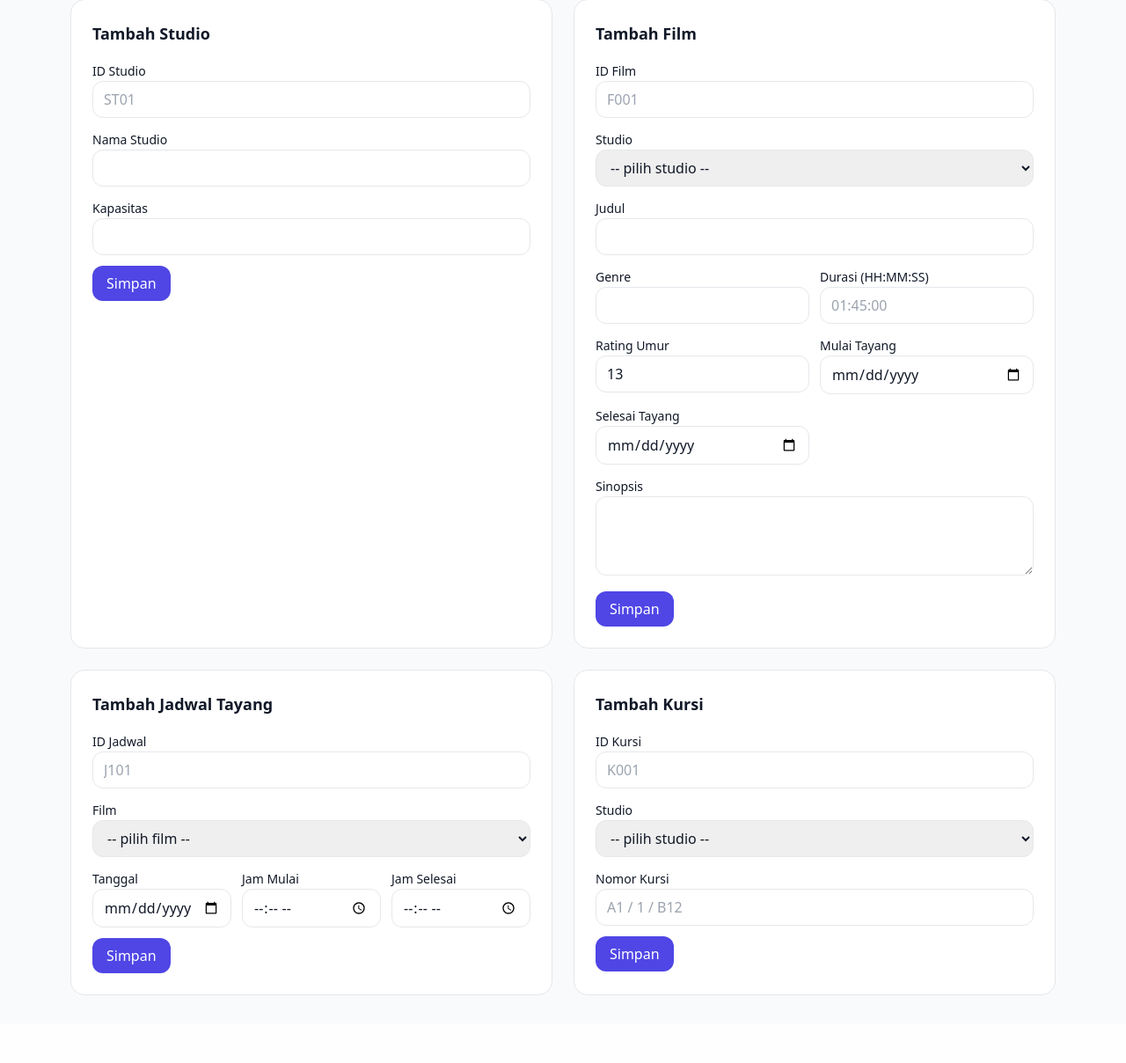
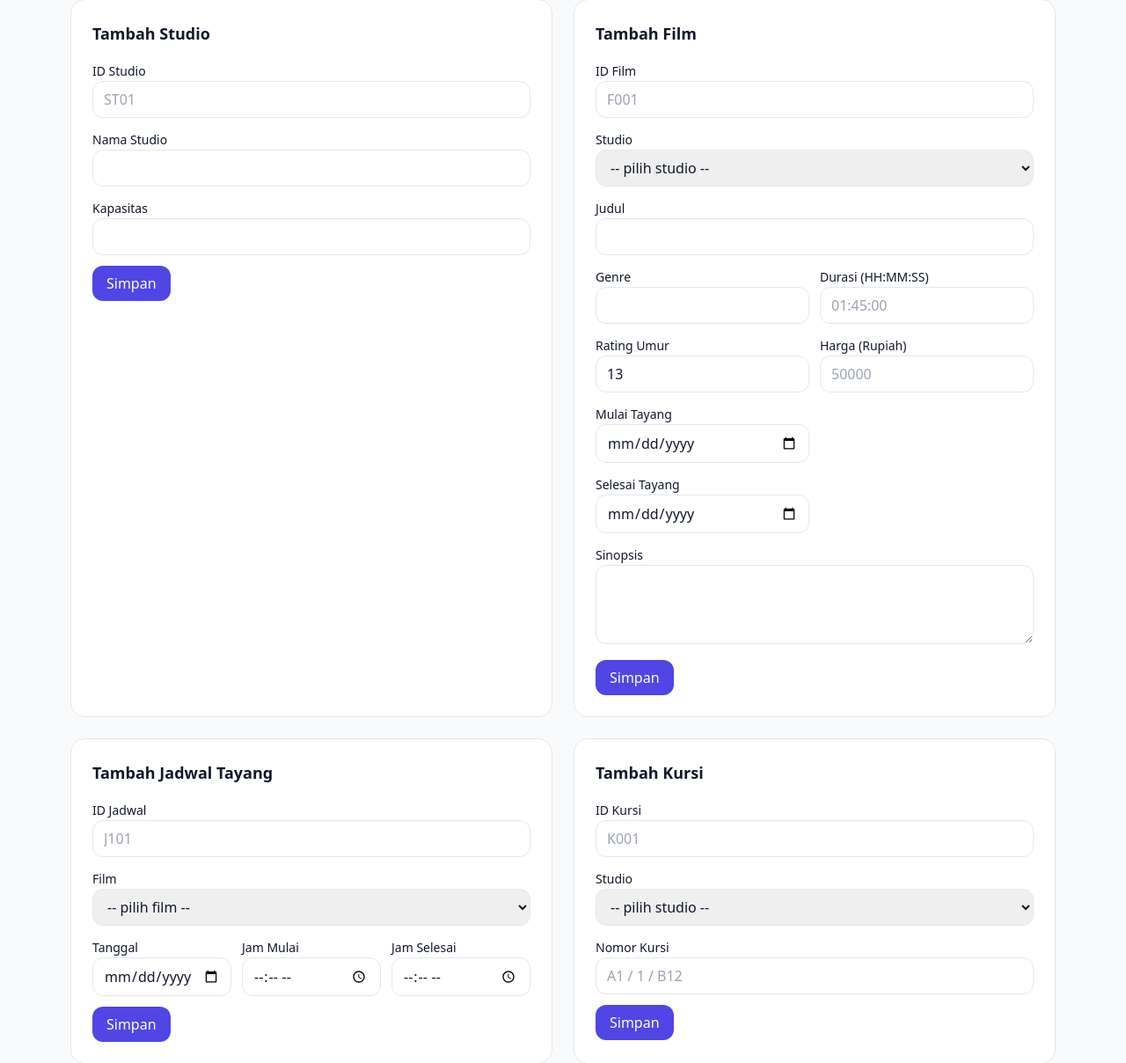
Before and after one commit to KokoGunung/database_bioskop, a PHP site: page /admin.php in a window 1280 px wide. Shown: the part 146-1354 px from the top of the page at 88% size. Before the commit the page ends 1277 px from the top, so only its background shows below. Run offline with PHP 8.4, Linux system fonts and the light colour scheme; the visitor is signed in with stand-in values (Sample User, id 1); data comes from the database, SQL or seed files in the repository; some libraries are stand-ins or nearby versions.

Commit message:
add harga column

```diff
--- a/admin.php
+++ b/admin.php
@@ -31,14 +31,15 @@ if ($_SERVER['REQUEST_METHOD']==='POST') {
     $ge  = trim($_POST['genre'] ?? '');
     $du  = trim($_POST['durasi'] ?? '');   // HH:MM:SS
     $rt  = (int)($_POST['rating'] ?? 13);
+    $hg = (int)($_POST['harga'] ?? 0);
     $si  = trim($_POST['sinopsis'] ?? '');
     $mt  = trim($_POST['mulai_tayang'] ?? '');   // YYYY-MM-DD
     $stg = trim($_POST['selesai_tayang'] ?? ''); // YYYY-MM-DD
-    if ($idf===''||$ids===''||$jd===''||$du===''||$mt===''||$stg==='') { $err='Lengkapi field wajib film.'; }
+    if ($idf===''||$ids===''||$jd===''||$du===''||$mt===''||$stg===''||$hg<=0) { $err='Lengkapi field wajib film.'; }
     else {
-      $st = $db->prepare("INSERT INTO film (id_film,id_studio,judul,genre,durasi,rating,sinopsis,mulai_tayang,selesai_tayang)
-                          VALUES (?,?,?,?,?,?,?,?,?)");
-      $st->bind_param("sssssiiss", $idf,$ids,$jd,$ge,$du,$rt,$si,$mt,$stg);
+      $st = $db->prepare("INSERT INTO film (id_film,id_studio,judul,genre,durasi,rating,harga,sinopsis,mulai_tayang,selesai_tayang)
+                          VALUES (?,?,?,?,?,?,?,?,?,?)");
+      $st->bind_param("sssssiiss", $idf,$ids,$jd,$ge,$du,$rt,$hg,$si,$mt,$stg);
       $ok = $st->execute() ? 'Film ditambahkan.' : 'Gagal menambah film.';
       $st->close();
     }
@@ -133,6 +134,7 @@ if ($_SERVER['REQUEST_METHOD']==='POST') {
           </div>
           <div class="grid grid-cols-2 gap-3">
             <div><label class="text-sm">Rating Umur</label><input name="rating" type="number" min="0" class="w-full border rounded-xl px-3 py-2" value="13"></div>
+            <div><label class="text-sm">Harga (Rupiah)</label><input name="harga" type="number" min="0" class="w-full border rounded-xl px-3 py-2" placeholder="50000" required></div>
             <div><label class="text-sm">Mulai Tayang</label><input name="mulai_tayang" type="date" class="w-full border rounded-xl px-3 py-2" required></div>
           </div>
           <div class="grid grid-cols-2 gap-3">
```
